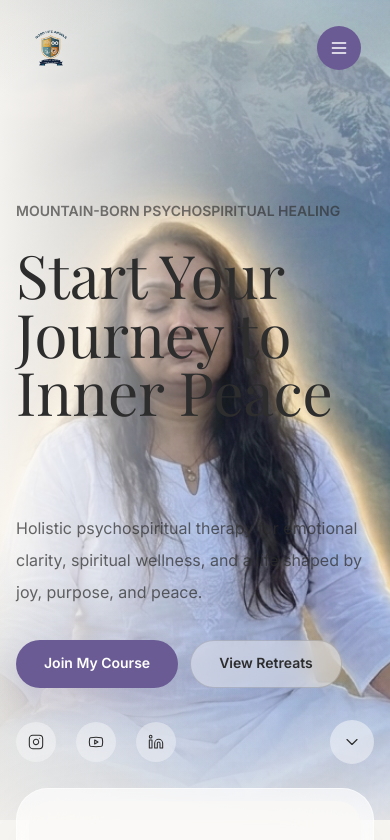
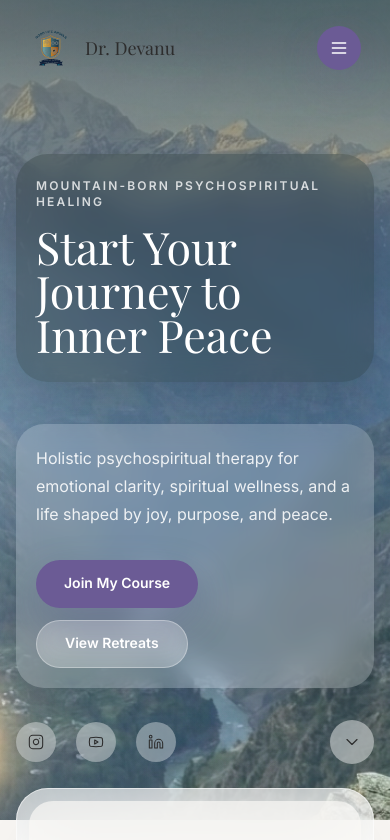
Before and after one commit to Shivangbhatnagar237/DrDevanu, a Next.js app: page / in a window 390 px wide. Shown: the top 840 px of the page. Built offline with nearby package versions, Linux system fonts and the light colour scheme; a web font is replaced by a local one.

Commit message:
improved landing page

```diff
--- a/src/app/page.tsx
+++ b/src/app/page.tsx
@@ -13,7 +13,6 @@ export default function HomePage() {
   return (
     <main className="min-h-screen bg-sanctuary">
       <Navbar theme="dark" />
-
       <section className="relative flex min-h-[820px] overflow-hidden bg-[#E7ECE7] pt-28 text-ink md:min-h-screen">
         <Image
           src={images.hero}
@@ -21,11 +20,11 @@ export default function HomePage() {
           fill
           priority
           sizes="100vw"
-          className="scale-[1.02] object-cover object-[52%_40%] saturate-[0.96] transition-transform duration-700 md:scale-[1.03]"
+          className="scale-[1.02] object-cover object-right saturate-[0.96] transition-transform duration-700 md:object-[52%_40%] md:scale-[1.03]"
         />
-        <div className="absolute inset-0 bg-[linear-gradient(90deg,rgba(250,248,245,0.92)_0%,rgba(250,248,245,0.58)_28%,rgba(250,248,245,0.08)_58%,rgba(232,236,231,0)_100%)]" />
-        <div className="absolute inset-0 bg-[radial-gradient(circle_at_58%_38%,rgba(255,255,255,0)_0%,rgba(255,255,255,0)_56%,rgba(30,42,36,0.18)_100%)]" />
-        <div className="absolute inset-x-0 bottom-0 h-36 bg-gradient-to-t from-sanctuary/80 to-transparent" />
+        <div className="absolute inset-0 bg-[linear-gradient(180deg,rgba(24,33,29,0.54)_0%,rgba(24,33,29,0.20)_32%,rgba(24,33,29,0.06)_54%,rgba(232,236,231,0.02)_100%),linear-gradient(90deg,rgba(250,248,245,0.18)_0%,rgba(250,248,245,0.08)_24%,rgba(250,248,245,0.03)_45%,rgba(232,236,231,0)_100%)] md:bg-[linear-gradient(90deg,rgba(250,248,245,0.92)_0%,rgba(250,248,245,0.58)_28%,rgba(250,248,245,0.08)_58%,rgba(232,236,231,0)_100%)]" />
+        <div className="absolute inset-0 bg-[radial-gradient(circle_at_58%_38%,rgba(255,255,255,0)_0%,rgba(255,255,２５５,０)_５６%,rgba(３０,４２,３６,０.１８)_１００%)]" />
+        <div className="absolute inset-x-0 bottom-0 h-36 bg-gradient-to-t from-sanctuary/8₀ to-transparent" />
 
         <div className="luxury-container relative z-10 flex min-h-[680px] flex-col justify-between pb-14 pt-10 md:min-h-[calc(100vh-7rem)] md:pb-20">
           <div className="hidden justify-center pt-1 text-sm font-semibold text-ink/74 md:flex">
@@ -33,17 +32,17 @@ export default function HomePage() {
           </div>
 
           <div className="grid flex-1 items-end gap-10 pb-8 md:grid-cols-[1fr_0.72fr] md:pb-12">
-            <div className="max-w-3xl">
-              <p className="mb-6 text-sm font-semibold uppercase text-ink/64">
+            <div className="max-w-xl rounded-[2rem] bg-[rgba(29,39,34,0.26)] px-5 py-6 shadow-[0_20px_60px_rgba(16,20,18,0.18)] backdrop-blur-md md:max-w-3xl md:rounded-none md:bg-transparent md:px-0 md:py-0 md:shadow-none md:backdrop-blur-0">
+              <p className="mb-4 text-xs font-semibold uppercase tracking-[0.18em] text-white/78 md:mb-6 md:text-sm md:tracking-normal md:text-ink/64">
                 Mountain-born Psychospiritual Healing
               </p>
-              <h1 className="font-serif text-6xl leading-[0.98] text-ink md:text-7xl lg:text-8xl">
+              <h1 className="max-w-[11ch] font-serif text-[2.8rem] leading-[0.98] text-white [text-wrap:balance] md:max-w-none md:text-7xl md:text-ink lg:text-8xl">
                 Start Your Journey to Inner Peace
               </h1>
             </div>
 
-            <div className="max-w-md justify-self-start md:justify-self-end">
-              <p className="text-base leading-8 text-ink/72 md:text-lg">
+            <div className="max-w-md justify-self-start rounded-[1.75rem] bg-white/18 p-5 shadow-[0_18px_50px_rgba(18,24,22,0.16)] backdrop-blur-md md:justify-self-end md:rounded-none md:bg-transparent md:p-0 md:shadow-none md:backdrop-blur-0">
+              <p className="text-base leading-7 text-white/88 md:text-lg md:leading-8 md:text-ink/72">
                 Holistic psychospiritual therapy for emotional clarity, spiritual
                 wellness, and a life shaped by joy, purpose, and peace.
               </p>
@@ -51,7 +50,7 @@ export default function HomePage() {
                 <ButtonLink href="/about">Join My Course</ButtonLink>
                 <Link
                   href="/#retreats"
-                  className="inline-flex min-h-12 items-center justify-center rounded-full border border-ink/18 bg-white/42 px-7 text-sm font-semibold text-ink backdrop-blur-md transition duration-300 hover:border-plum/28 hover:bg-white/70"
+                  className="inline-flex min-h-12 items-center justify-center rounded-full border border-white/32 bg-white/20 px-7 text-sm font-semibold text-white backdrop-blur-md transition duration-300 hover:border-white/58 hover:bg-white/30 md:border-ink/18 md:bg-white/42 md:text-ink md:hover:border-plum/28 md:hover:bg-white/70"
                 >
                   View Retreats
                 </Link>
--- a/src/components/Navbar.tsx
+++ b/src/components/Navbar.tsx
@@ -2,7 +2,8 @@
 
 import Image from "next/image";
 import Link from "next/link";
-import { Menu, Plus } from "lucide-react";
+import { Menu, Plus, X } from "lucide-react";
+import { usePathname } from "next/navigation";
 import { useEffect, useState } from "react";
 import { ButtonLink } from "./ButtonLink";
 
@@ -20,6 +21,8 @@ type NavbarProps = {
 
 export function Navbar({ theme = "light" }: NavbarProps) {
   const [atTop, setAtTop] = useState(true);
+  const [isMobileMenuOpen, setIsMobileMenuOpen] = useState(false);
+  const pathname = usePathname();
   const isLight = theme === "light";
 
   useEffect(() => {
@@ -29,6 +32,10 @@ export function Navbar({ theme = "light" }: NavbarProps) {
     window.addEventListener("scroll", onScroll, { passive: true });
     return () => window.removeEventListener("scroll", onScroll);
   }, []);
+
+  useEffect(() => {
+    setIsMobileMenuOpen(false);
+  }, [pathname]);
 
   return (
     <header className="fixed inset-x-0 top-0 z-50 px-4 pt-4 md:px-8">
@@ -64,7 +71,7 @@ export function Navbar({ theme = "light" }: NavbarProps) {
             />
           </span>
           <span
-            className={`hidden whitespace-nowrap font-serif text-xl leading-none transition-all duration-500 sm:block ${
+            className={`whitespace-nowrap font-serif text-lg leading-none transition-all duration-500 sm:text-xl ${
               atTop ? "opacity-100" : "md:max-w-0 md:overflow-hidden md:opacity-0"
             }`}
           >
@@ -121,14 +128,49 @@ export function Navbar({ theme = "light" }: NavbarProps) {
           <Plus className="h-4 w-4 lg:hidden" aria-hidden="true" />
         </ButtonLink>
 
-        <Link
-          href="/about"
+        <button
+          type="button"
           className="flex h-11 w-11 items-center justify-center rounded-full bg-plum text-white shadow-[0_16px_40px_rgba(107,91,149,0.22)] md:hidden"
-          aria-label="Open menu"
+          aria-label={isMobileMenuOpen ? "Close menu" : "Open menu"}
+          aria-expanded={isMobileMenuOpen}
+          aria-controls="mobile-navigation"
+          onClick={() => setIsMobileMenuOpen((open) => !open)}
         >
-          <Menu className="h-5 w-5 stroke-[1.6]" aria-hidden="true" />
-        </Link>
+          {isMobileMenuOpen ? (
+            <X className="h-5 w-5 stroke-[1.6]" aria-hidden="true" />
+          ) : (
+            <Menu className="h-5 w-5 stroke-[1.6]" aria-hidden="true" />
+          )}
+        </button>
       </nav>
+
+      <div
+        id="mobile-navigation"
+        className={`mx-auto mt-3 max-w-[1180px] overflow-hidden transition-all duration-300 md:hidden ${
+          isMobileMenuOpen
+            ? "max-h-[420px] opacity-100"
+            : "pointer-events-none max-h-0 opacity-0"
+        }`}
+      >
+        <div className="rounded-[2rem] border border-white/55 bg-[rgba(250,248,245,0.94)] p-3 shadow-[0_24px_80px_rgba(45,45,45,0.12)] backdrop-blur-2xl">
+          <div className="flex flex-col gap-2">
+            {navLinks.map((link) => (
+              <Link
+                key={link.href}
+                href={link.href}
+                className="rounded-[1.25rem] px-4 py-3 text-base font-medium text-ink/82 transition duration-200 hover:bg-white hover:text-plum"
+                onClick={() => setIsMobileMenuOpen(false)}
+              >
+                {link.label}
+              </Link>
+            ))}
+          </div>
+
+          <ButtonLink href="/about" className="mt-3 flex w-full justify-center">
+            Book Session
+          </ButtonLink>
+        </div>
+      </div>
     </header>
   );
 }
```
